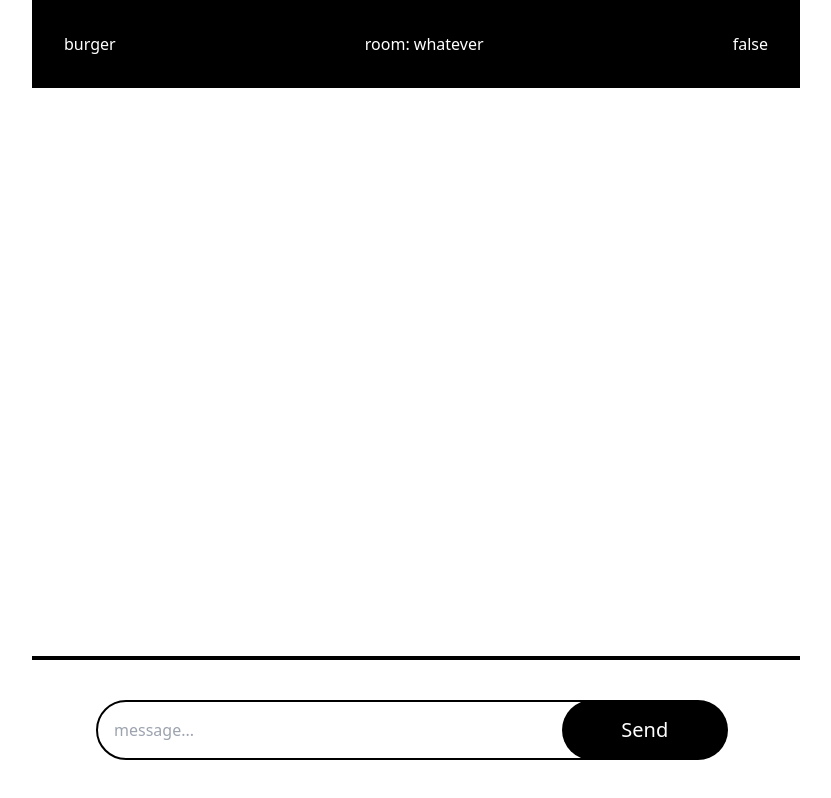
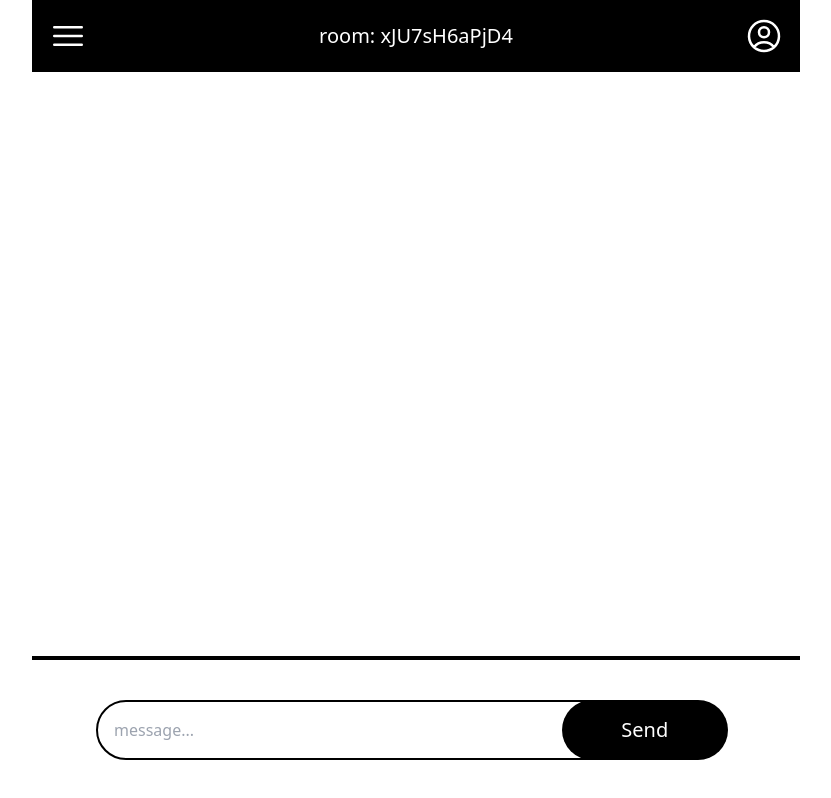
Before and after one commit to fn-Drew/socket.io-chat-app, a React (Create React App) app in the folder client/: page / in a window 1280 px wide. Shown: the whole page, without its empty margins (224-1055 px from the left). Built offline with nearby package versions, Linux system fonts and the light colour scheme; no server answers.

Commit message:
updated header with hero icons

```diff
--- a/client/src/App.js
+++ b/client/src/App.js
@@ -20,6 +20,7 @@ const App = () => {
       setIsConnected(false)
     })
     return () => {
+      console.log(isConnected)
       socket.off('connect')
       socket.off('disconnect')
       socket.off('pong')
@@ -51,21 +52,27 @@ const App = () => {
   return (
     <div className='max-w-3xl flex flex-col h-[100dvh] m-auto'>
 
-      <div className='flex justify-between bg-black text-white p-8 '>
+      <div className='flex text-xl justify-between bg-black text-white px-4 py-4 items-center'>
         <div>
-          burger
+          <svg xmlns="http://www.w3.org/2000/svg" fill="none" viewBox="0 0 24 24" strokeWidth={1.5} stroke="currentColor" className="w-10 h-10">
+            <path strokeLinecap="round" strokeLinejoin="round" d="M3.75 6.75h16.5M3.75 12h16.5m-16.5 5.25h16.5" />
+          </svg>
         </div>
         <div>
-          room: whatever
+          room: xJU7sH6aPjD4
         </div>
-        <div>
-          {'' + isConnected}
+
+        <div className='flex'>
+          <svg xmlns="http://www.w3.org/2000/svg" fill="none" viewBox="0 0 24 24" strokeWidth={1.5} stroke="currentColor" className="w-10 h-10">
+            <path strokeLinecap="round" strokeLinejoin="round" d="M17.982 18.725A7.488 7.488 0 0012 15.75a7.488 7.488 0 00-5.982 2.975m11.963 0a9 9 0 10-11.963 0m11.963 0A8.966 8.966 0 0112 21a8.966 8.966 0 01-5.982-2.275M15 9.75a3 3 0 11-6 0 3 3 0 016 0z" />
+          </svg>
         </div>
+
       </div>
 
       <div className='grow flex max-h-full overflow-auto flex-col'>
         <ConversationBox yourTexts={yourTexts} messagesEndRef={messagesEndRef} />
-        <div className='p-12' ref={messagesEndRef} />
+        <div className='p-16' ref={messagesEndRef} />
       </div>
 
       <div className='justify-center p-10 border-t-4 border-black flex'>
```
